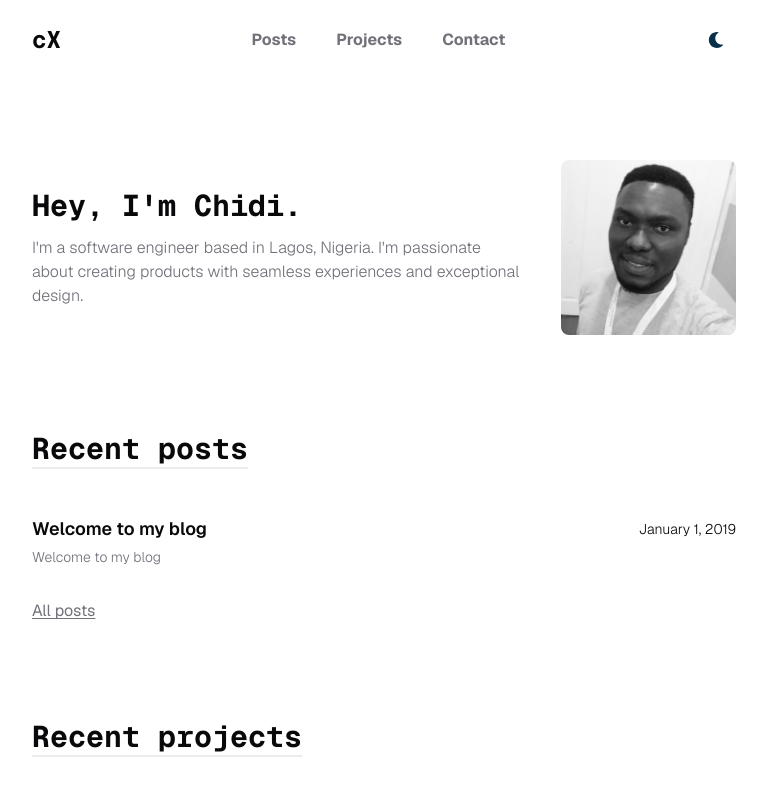
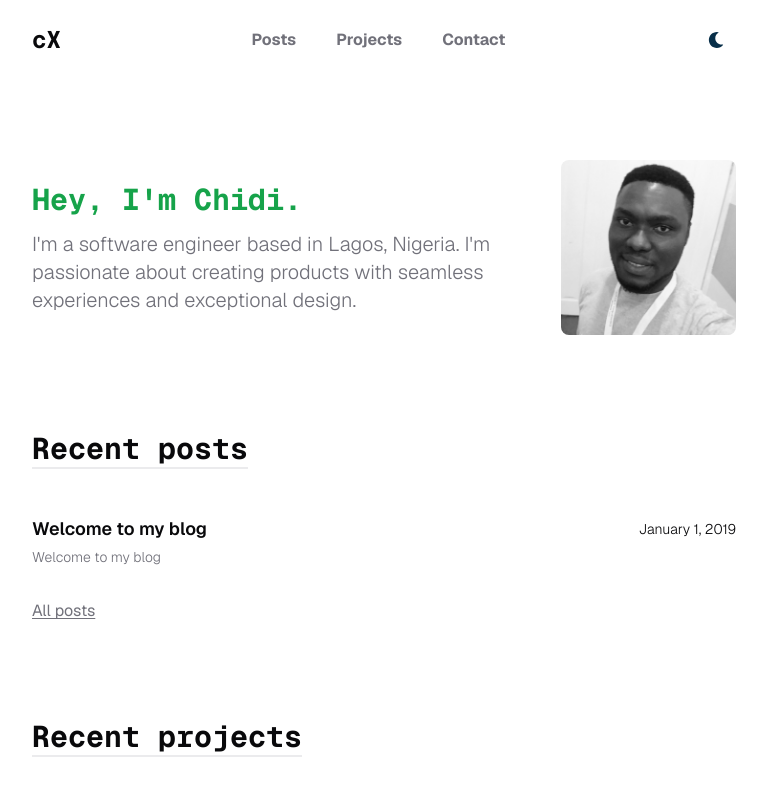
Before and after one commit to chidexebere/gatsby-portfolio, a Next.js app: page / in a window 1280 px wide. Shown: the top 800 px of the page, without its empty margins (256-1023 px from the left). Built offline with nearby package versions, Linux system fonts and the light colour scheme; no server answers; grey boxes are pictures that could not be loaded.

Commit message:
feat: modify intro

```diff
--- a/src/components/intro.tsx
+++ b/src/components/intro.tsx
@@ -5,8 +5,10 @@ export default function Intro() {
   return (
     <section className='flex flex-col-reverse items-start gap-x-10 gap-y-4 pb-24 md:flex-row md:items-center'>
       <div className='mt-2 flex-1 md:mt-0'>
-        <h1 className='title no-underline'>Hey, I&#39;m Chidi.</h1>
-        <p className='mt-3 font-light text-muted-foreground'>
+        <h1 className='title text-green-600 no-underline'>
+          Hey, I&#39;m Chidi.
+        </h1>
+        <p className='mt-3 text-xl font-light text-muted-foreground'>
           I&#39;m a software engineer based in Lagos, Nigeria. I&#39;m
           passionate about creating products with seamless experiences and
           exceptional design.
```
